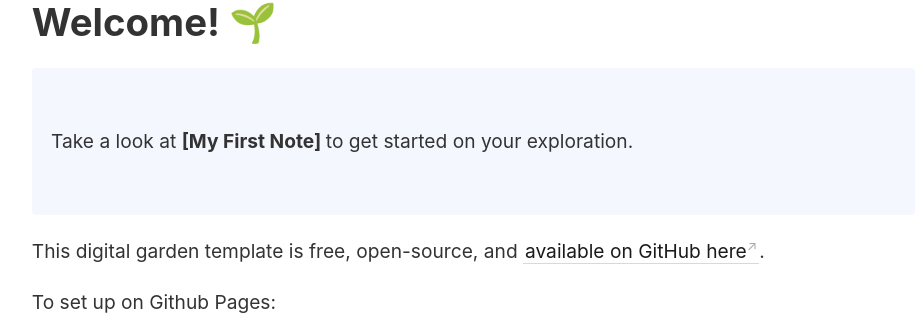
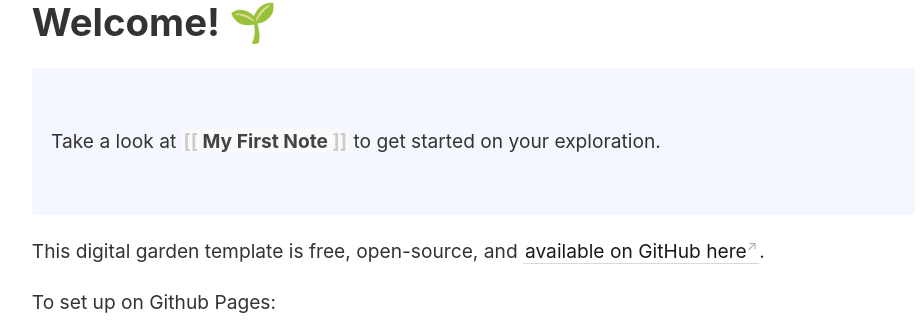
Before and after one commit to cindywincek/its-me-cindy-garden-demo, a Jekyll site: the page built from _pages/index.md, in a window 1280 px wide. Shown: the part 147-469 px from the top of the page, without its empty margins (45-965 px from the left). Built offline with Jekyll 4.4.1, drawn with Linux system fonts in a browser that asks for light colours.

Commit message:
Fix link formatting for 'My First Note'

```diff
--- a/_pages/index.md
+++ b/_pages/index.md
@@ -8,7 +8,7 @@
 # Welcome! 🌱
 
 <p style="padding: 3em 1em; background: #f5f7ff; border-radius: 4px;">
-  Take a look at <span style="font-weight: bold"> [My First Note] </span> to get started on your exploration.
+  Take a look at <span style="font-weight: bold"> [[My First Note]] </span> to get started on your exploration.
 </p>
 
 This digital garden template is free, open-source, and [available on GitHub here](https://github.com/meewgumi/digital-garden-ghpages-template).
```
